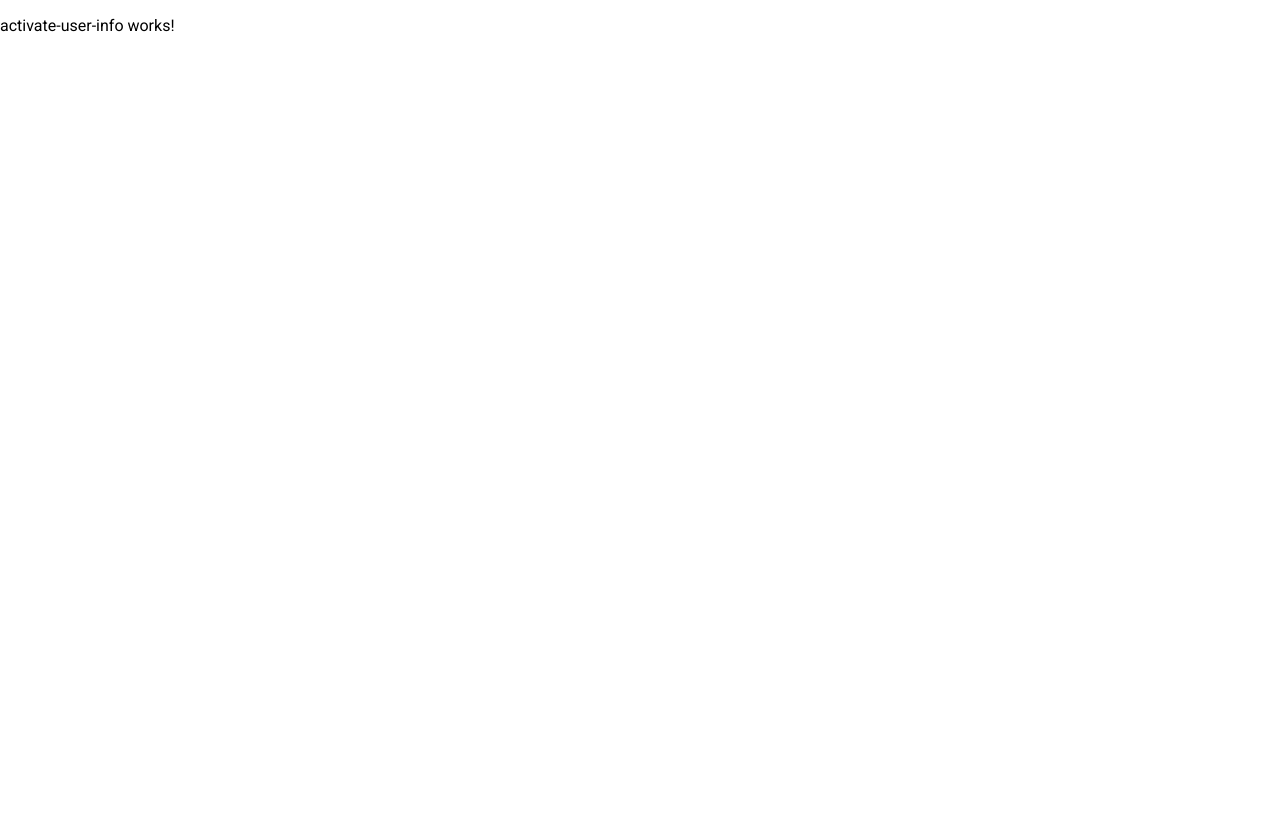
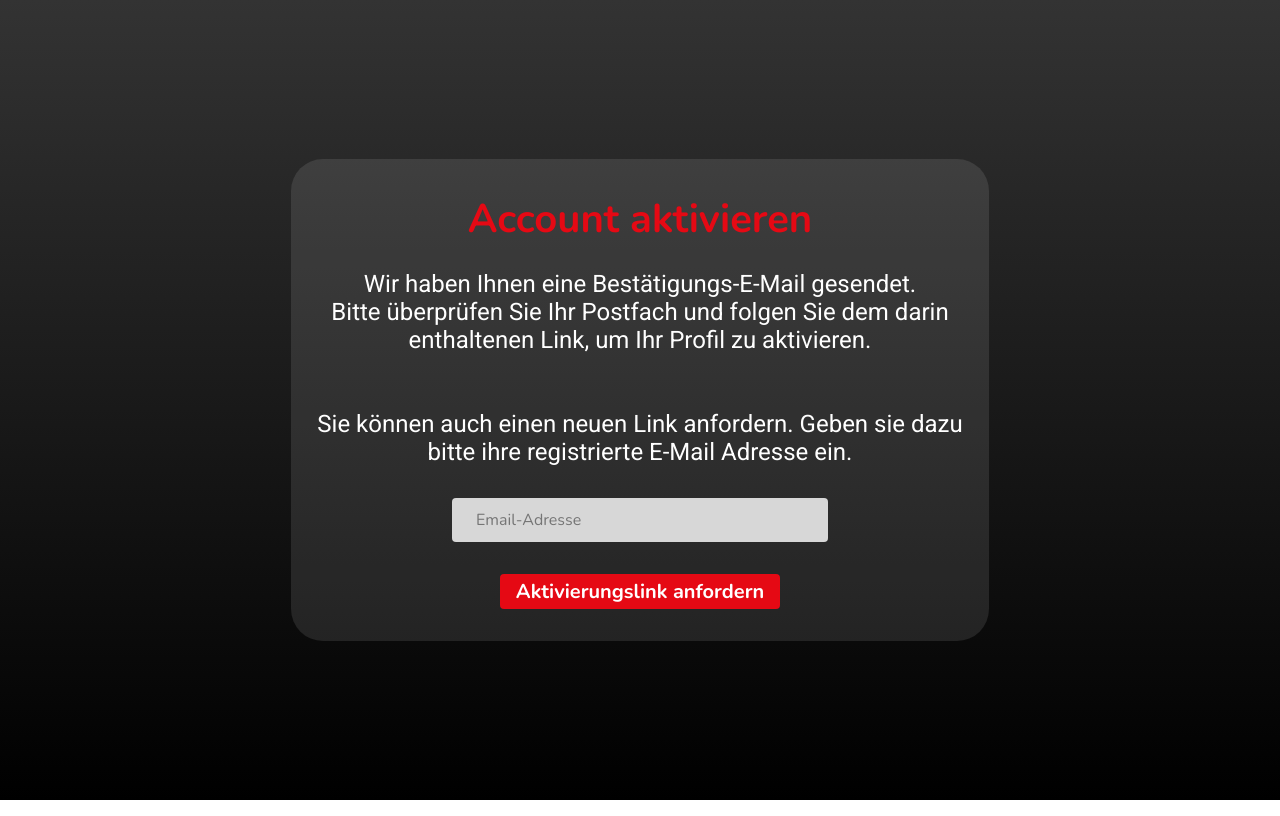
Before and after one commit to Jad134/videoflix-frontend, an Angular app: page /activate-info in a window 1280 px wide. Built offline with nearby package versions, Linux system fonts and the light colour scheme.

Commit message:
design acitvate info component

```diff
--- a/src/app/main-page/activate-user-info/activate-user-info.component.html
+++ b/src/app/main-page/activate-user-info/activate-user-info.component.html
@@ -1 +1,15 @@
-<p>activate-user-info works!</p>
+<section>
+    <div class="register-succes-bg">
+        <div class="success-registered-info-container">
+            <h1>Account aktivieren</h1>
+            <form class="login-form2">
+                <p class="info1"> Wir haben Ihnen eine Bestätigungs-E-Mail gesendet. <br> Bitte überprüfen Sie Ihr
+                    Postfach und folgen Sie dem darin enthaltenen Link, um Ihr Profil zu aktivieren.</p>
+                <p class="info1">Sie können auch einen neuen Link anfordern. Geben sie dazu bitte ihre registrierte
+                    E-Mail Adresse ein.</p>
+                <input [(ngModel)]="this.sharedService.currentMail" placeholder="Email-Adresse" name="mail" class="login-email-input" type="text">
+                <button class="final-login-button">Aktivierungslink anfordern</button>
+            </form>
+        </div>
+    </div>
+</section>
--- a/src/app/main-page/activate-user-info/activate-user-info.component.scss
+++ b/src/app/main-page/activate-user-info/activate-user-info.component.scss
@@ -0,0 +1,121 @@
+@import '../../../styles.scss';
+
+section {
+    background: $background-design;
+    height: 100vh;
+    display: flex;
+    justify-content: center;
+    align-items: center;
+}
+
+.register-succes-bg {
+    background-color: rgba(255, 255, 255, 0.1);
+    display: flex;
+    justify-content: center;
+    align-items: baseline;
+    border-radius: 32px;
+    position: relative;
+    overflow-x: hidden;
+}
+
+.success-registered-info-container {
+    display: flex;
+    flex-direction: column;
+    justify-content: center;
+    align-items: center;
+    max-width: 650px;
+    font-size: 24px;
+    padding-right: 24px;
+    padding-left: 24px;
+    text-align: center;
+
+    >h1 {
+        color: white;
+        font-family: $nunito;
+        font-size: 40px;
+        margin-block-end: 0;
+        color: $main-red;
+    }
+}
+
+.login-form2 {
+    display: flex;
+    flex-direction: column;
+    gap: 32px;
+    justify-content: center;
+    align-items: center;
+}
+
+.login-email-input {
+    background-color: $input-color;
+    width: 350px;
+    height: 42px;
+    border-radius: 0.25rem;
+    border: none;
+    background-color: #d7d7d7;
+    padding-left: 24px;
+    font-size: 16px;
+    font-family: $nunito;
+
+    &:focus-visible {
+        outline: none;
+    }
+
+    &::placeholder {
+        font-size: 16px;
+    }
+}
+
+.login-button {
+    border: 0;
+    cursor: pointer;
+    font-size: 24px;
+    font-family: $nunito;
+    padding: 0.25rem 1rem;
+    border-radius: 0.25rem;
+    background: rgb(229, 9, 20);
+    color: rgb(255, 255, 255);
+    font-weight: bold;
+    transition: background-color 0.3s ease;
+    gap: 8px;
+
+    &:hover {
+        background: $hover-red;
+        /* Slightly darker red */
+    }
+
+    &:disabled {
+        background-color: gray;
+    }
+
+}
+
+.info1 {
+    margin-block-start: 1em;
+    margin-block-end: 0em;
+    color: white;
+}
+
+.final-login-button {
+    font-family: "Nunito";
+    border: 0;
+    cursor: pointer;
+    fill: currentColor;
+    position: relative;
+    vertical-align: text-top;
+    width: auto;
+    font-size: 20px;
+    min-height: 2rem;
+    padding: 0.25rem 1rem;
+    border-radius: 0.25rem;
+    background: $main-red;
+    color: rgb(255, 255, 255);
+    font-weight: bold;
+    transition: background-color 0.3s ease;
+    margin-bottom: 32px;
+
+    &:hover {
+        background: $hover-red;
+        /* Slightly darker red */
+    }
+}
--- a/src/app/main-page/activate-user-info/activate-user-info.component.ts
+++ b/src/app/main-page/activate-user-info/activate-user-info.component.ts
@@ -1,12 +1,17 @@
-import { Component } from '@angular/core';
+import { Component, inject } from '@angular/core';
+import { CommonModule } from '@angular/common';
+import { FormsModule } from '@angular/forms';
+import { AuthenticationService } from '../../services/authentication.service';
+import { SharedService } from '../../services/shared.service';
+
 
 @Component({
   selector: 'app-activate-user-info',
   standalone: true,
-  imports: [],
+  imports: [CommonModule, FormsModule],
   templateUrl: './activate-user-info.component.html',
   styleUrl: './activate-user-info.component.scss'
 })
 export class ActivateUserInfoComponent {
-
+  sharedService = inject(SharedService);
 }
```
